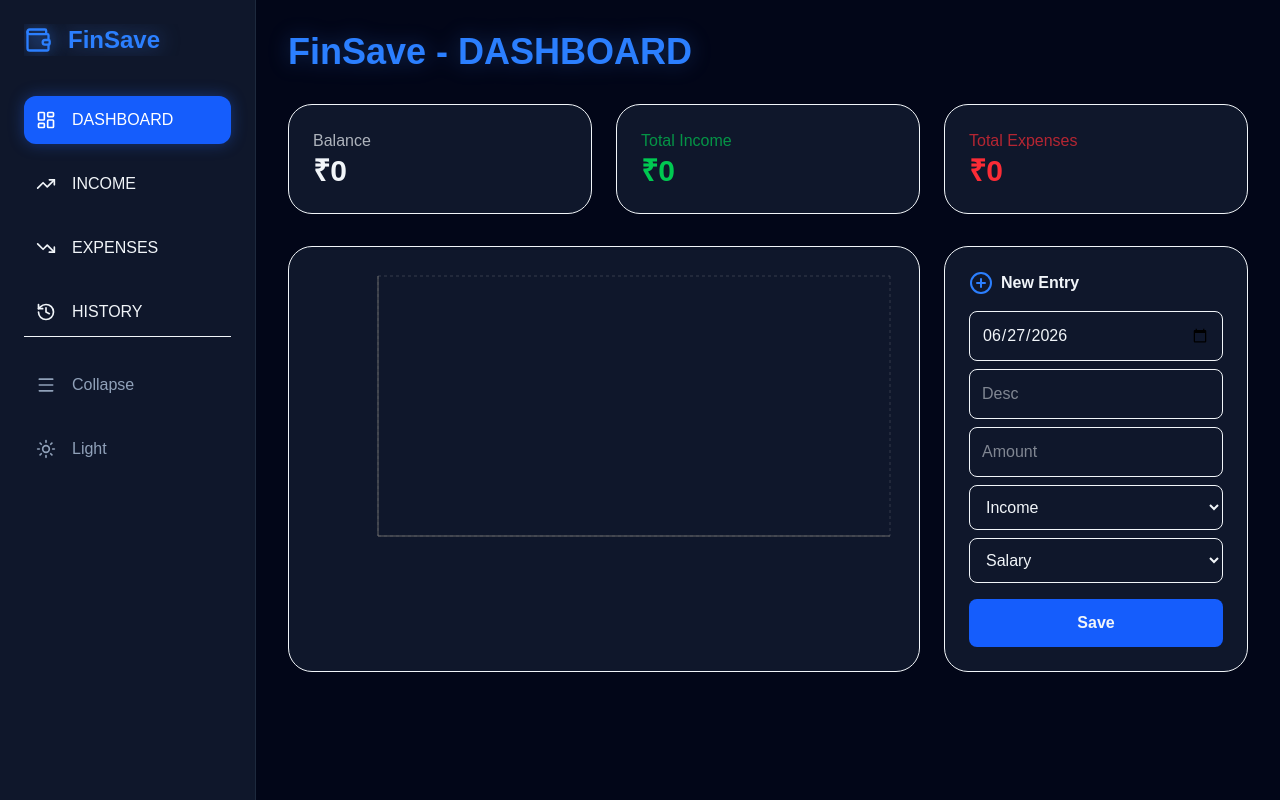
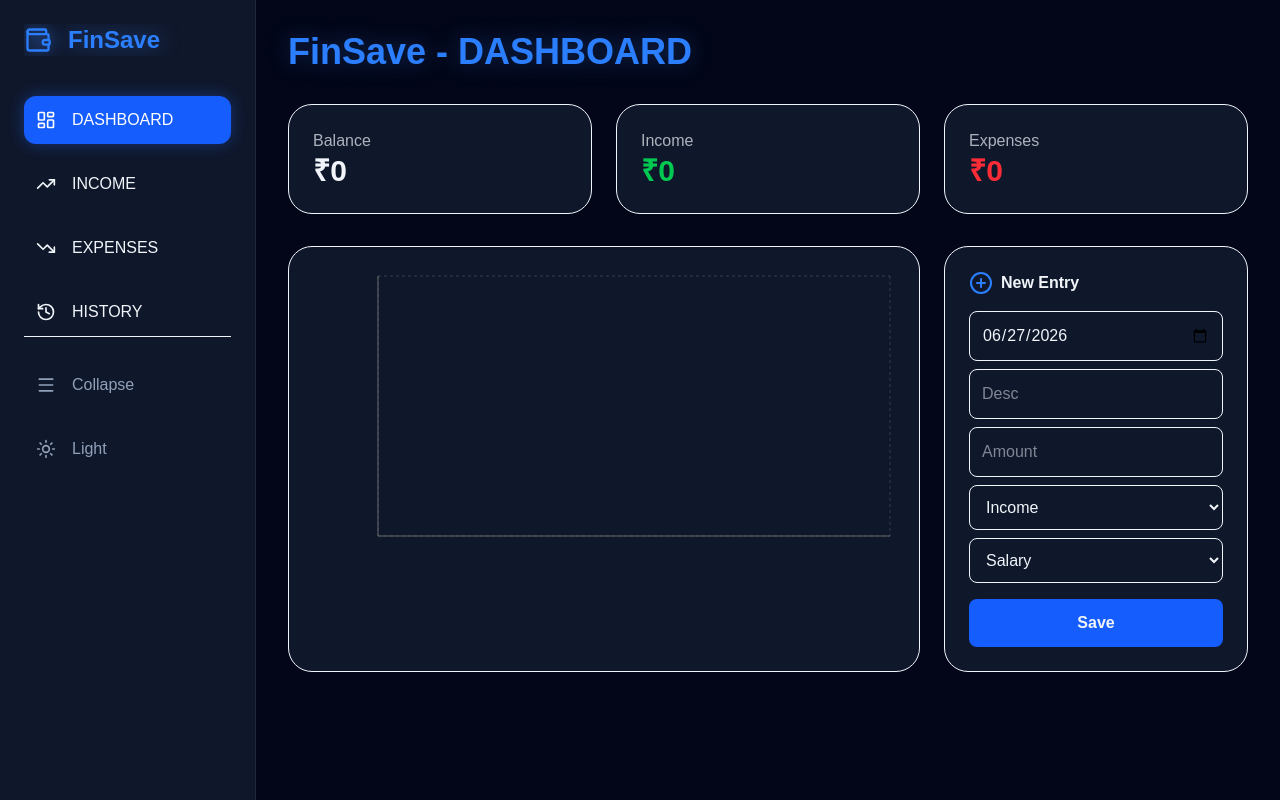
Before and after one commit to jaswanthr-dev/finsave-tracker, a Next.js app: page / in a window 1280 px wide. Built offline with nearby package versions, Linux system fonts and the light colour scheme.

Commit message:
feat: show specific totals in income and expense tabs

```diff
--- a/app/page.tsx
+++ b/app/page.tsx
@@ -3,6 +3,7 @@ import { useState, useMemo, useEffect } from 'react';
 import { BarChart, Bar, XAxis, YAxis, CartesianGrid, Tooltip, ResponsiveContainer } from 'recharts';
 import { LayoutDashboard, Wallet, TrendingUp, TrendingDown, History, PlusCircle, Menu, Sun, Moon } from 'lucide-react';
 
+// Define the shape of our data to clear TypeScript errors
 interface Transaction {
   id: number;
   date: string;
@@ -35,9 +36,9 @@ export default function FinSaveDashboard() {
   useEffect(() => { if (isMounted) localStorage.setItem('finSaveData', JSON.stringify(transactions)); }, [transactions, isMounted]);
 
   const stats = useMemo(() => {
-    const total = transactions.reduce((acc, t) => acc + t.amount, 0);
-    const income = transactions.filter(t => t.amount > 0).reduce((acc, t) => acc + t.amount, 0);
-    const expense = transactions.filter(t => t.amount < 0).reduce((acc, t) => acc + Math.abs(t.amount), 0);
+    const total = transactions.reduce((acc: number, t: Transaction) => acc + t.amount, 0);
+    const income = transactions.filter((t: Transaction) => t.amount > 0).reduce((acc, t) => acc + t.amount, 0);
+    const expense = transactions.filter((t: Transaction) => t.amount < 0).reduce((acc, t) => acc + Math.abs(t.amount), 0);
     return { total, income, expense };
   }, [transactions]);
 
@@ -78,27 +79,15 @@ export default function FinSaveDashboard() {
           <button onClick={() => setTheme(theme === 'dark' ? 'light' : 'dark')} className="w-full flex items-center p-3 text-slate-400">{theme === 'dark' ? <Sun size={20}/> : <Moon size={20}/>} {isSidebarOpen && <span className="ml-4">{theme === 'dark' ? 'Light' : 'Dark'}</span>}</button>
         </div>
       </aside>
-
       <main className="flex-1 p-8">
         <h2 className="text-4xl font-extrabold text-blue-500 mb-8 drop-shadow-[0_0_10px_rgba(59,130,246,0.3)]">FinSave - {activePage}</h2>
-
-        {/* Dynamic Header Stats */}
-        <div className="grid grid-cols-1 md:grid-cols-3 gap-6 mb-8">
-          {activePage === 'DASHBOARD' && (
-            <>
-              <div className={`p-6 rounded-3xl border ${theme === 'dark' ? 'bg-slate-900' : 'bg-white'}`}><p className="opacity-70">Balance</p><h3 className="text-3xl font-bold">₹{stats.total.toLocaleString()}</h3></div>
-              <div className={`p-6 rounded-3xl border ${theme === 'dark' ? 'bg-slate-900' : 'bg-white'}`}><p className="opacity-70 text-green-500">Total Income</p><h3 className="text-3xl font-bold text-green-500">₹{stats.income.toLocaleString()}</h3></div>
-              <div className={`p-6 rounded-3xl border ${theme === 'dark' ? 'bg-slate-900' : 'bg-white'}`}><p className="opacity-70 text-red-500">Total Expenses</p><h3 className="text-3xl font-bold text-red-500">₹{stats.expense.toLocaleString()}</h3></div>
-            </>
-          )}
-          {activePage === 'INCOME' && (
-            <div className={`p-6 rounded-3xl border col-span-3 ${theme === 'dark' ? 'bg-slate-900' : 'bg-white'}`}><p className="opacity-70 text-green-500">Total Income</p><h3 className="text-5xl font-bold text-green-500">₹{stats.income.toLocaleString()}</h3></div>
-          )}
-          {activePage === 'EXPENSES' && (
-            <div className={`p-6 rounded-3xl border col-span-3 ${theme === 'dark' ? 'bg-slate-900' : 'bg-white'}`}><p className="opacity-70 text-red-500">Total Expenses</p><h3 className="text-5xl font-bold text-red-500">₹{stats.expense.toLocaleString()}</h3></div>
-          )}
+        <div className="grid grid-cols-3 gap-6 mb-8">
+          {[{l:'Balance', v:stats.total, c:''}, {l:'Income', v:stats.income, c:'text-green-500'}, {l:'Expenses', v:stats.expense, c:'text-red-500'}].map(s => (
+            <div key={s.l} className={`p-6 rounded-3xl border ${theme === 'dark' ? 'bg-slate-900' : 'bg-white'}`}>
+              <p className="opacity-70">{s.l}</p><h3 className={`text-3xl font-bold ${s.c}`}>₹{s.v.toLocaleString()}</h3>
+            </div>
+          ))}
         </div>
-
         <div className="grid grid-cols-3 gap-6">
           <div className={`col-span-2 p-6 rounded-3xl border ${theme === 'dark' ? 'bg-slate-900' : 'bg-white'}`}>
             <ResponsiveContainer width="100%" height={300}>
```
